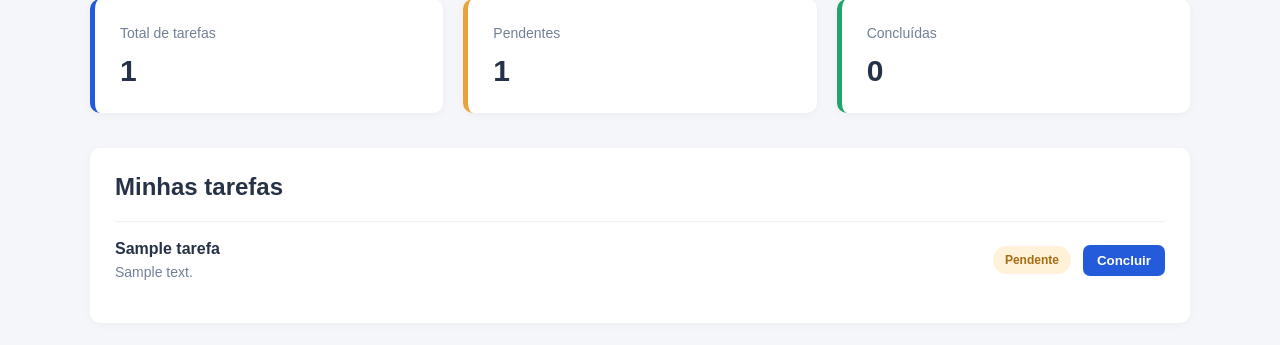
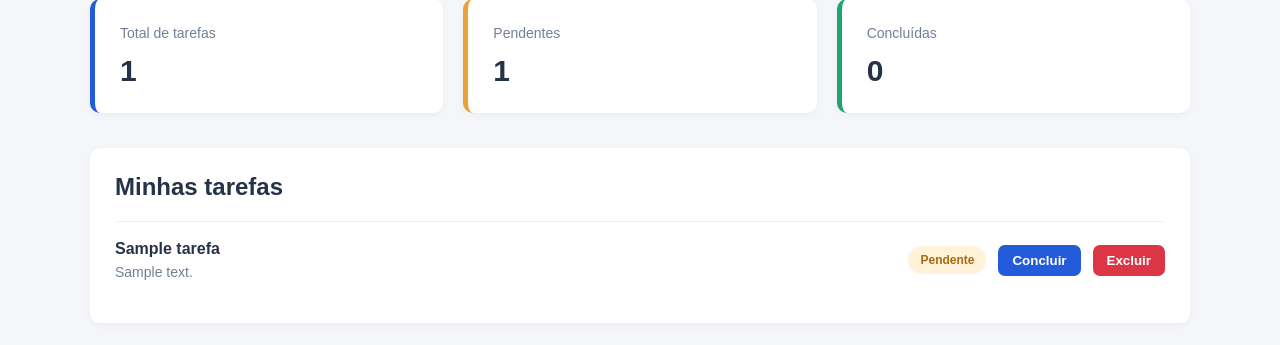
Before and after one commit to igoroliveira77/gerenciador_tarefas, a Django app: page / in a window 1280 px wide. Shown: the part 196-541 px from the top of the page. Run offline with Django 5.2, Linux system fonts and the light colour scheme; tables that the repository leaves empty hold one stand-in row (values such as "Sample post").

Commit message:
feat: registra exclusao de tarefas no historico

```diff
--- a/config/urls.py
+++ b/config/urls.py
@@ -13,4 +13,5 @@ urlpatterns = [
     path('nova-tarefa/', views.nova_tarefa, name='nova_tarefa'),
     path('admin/', admin.site.urls),
     path('concluir-tarefa/<int:tarefa_id>/', views.concluir_tarefa, name='concluir_tarefa'),
+    path('excluir-tarefa/<int:tarefa_id>/', views.excluir_tarefa, name='excluir_tarefa'),
 ]
--- a/tarefas/models.py
+++ b/tarefas/models.py
@@ -29,10 +29,13 @@ class Tarefa(models.Model):
 class Historico(models.Model):
 
     tarefa = models.ForeignKey(
-        Tarefa,
-        on_delete=models.CASCADE,
-        related_name='historicos'
+    Tarefa,
+    on_delete=models.SET_NULL,
+    related_name='historicos',
+    null=True,
+    blank=True
     )
+
     descricao = models.CharField(max_length=200)
     data_registro = models.DateTimeField(auto_now_add=True)
 
--- a/tarefas/static/tarefas/style.css
+++ b/tarefas/static/tarefas/style.css
@@ -255,3 +255,23 @@ body {
 .botao-concluir:hover {
     background-color: #1948b5;
 }
+
+.botao-excluir {
+    background-color: #dc3545;
+    color: white;
+    border: none;
+    padding: 8px 14px;
+    border-radius: 7px;
+    font-weight: bold;
+    cursor: pointer;
+    transition: background-color 0.2s;
+}
+
+.botao-excluir:hover {
+    background-color: #b02a37;
+}
+
+/* Organização dos botões */
+.acoes-tarefa form {
+    margin: 0;
+}
--- a/tarefas/templates/tarefas/inicio.html
+++ b/tarefas/templates/tarefas/inicio.html
@@ -75,6 +75,18 @@
                             </form>
                         {% endif %}
 
+                        <form method="POST"
+                            action="{% url 'excluir_tarefa' tarefa.id %}"
+                            onsubmit="return confirm('Tem certeza que deseja excluir esta tarefa?');">
+
+                            {% csrf_token %}
+
+                            <button type="submit" class="botao-excluir">
+                                Excluir
+                            </button>
+
+                        </form>
+
                     </div>
 
                 </div>
--- a/tarefas/views.py
+++ b/tarefas/views.py
@@ -43,3 +43,10 @@ def concluir_tarefa(request, tarefa_id):
         tarefa.save(update_fields=['status'])
 
     return redirect('inicio')
+
+@require_POST
+def excluir_tarefa(request, tarefa_id):
+    tarefa = get_object_or_404(Tarefa, id=tarefa_id)
+    tarefa.delete()
+
+    return redirect('inicio')
```
Also changed, not shown: tarefas/signals.py (+9 -2 lines), tarefas/migrations/0003_alter_historico_options_alter_tarefa_options_and_more.py (added).
